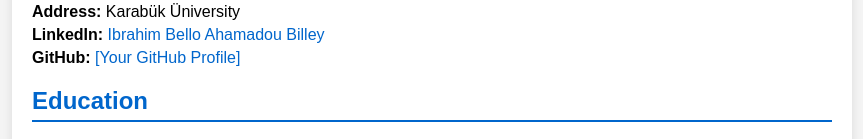
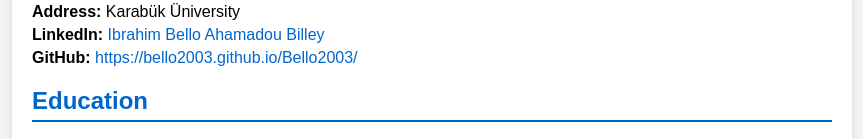
Before and after one commit to Bello2003/Bello2003, a plain HTML site: page index.html in a window 1280 px wide. Shown: the part 326-465 px from the top of the page, without its empty margins (208-1071 px from the left). Drawn offline with Linux system fonts and the light colour scheme.

Commit message:
Update index.html

```diff
--- a/index.html
+++ b/index.html
@@ -20,7 +20,7 @@
             <p><strong>Phone:</strong> +905549750170</p>
             <p><strong>Address:</strong> Karabük Üniversity</p>
             <p><strong>LinkedIn:</strong> <a href="[Your LinkedIn URL]">Ibrahim Bello Ahamadou Billey</a></p>
-            <p><strong>GitHub:</strong> <a href="[Your GitHub URL]">[Your GitHub Profile]</a></p>
+            <p><strong>GitHub:</strong> <a href="[Your GitHub URL]">https://bello2003.github.io/Bello2003/</a></p>
         </section>
 
         <section class="education">
```
